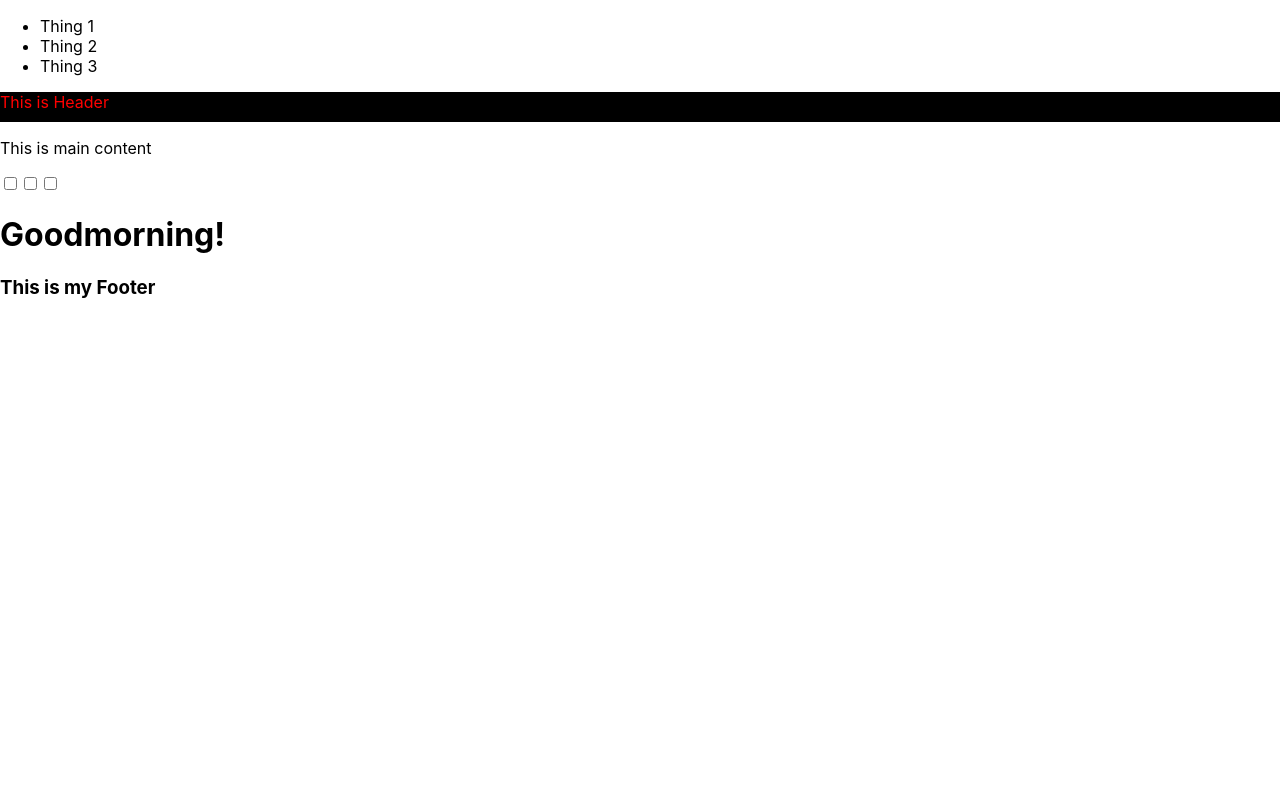
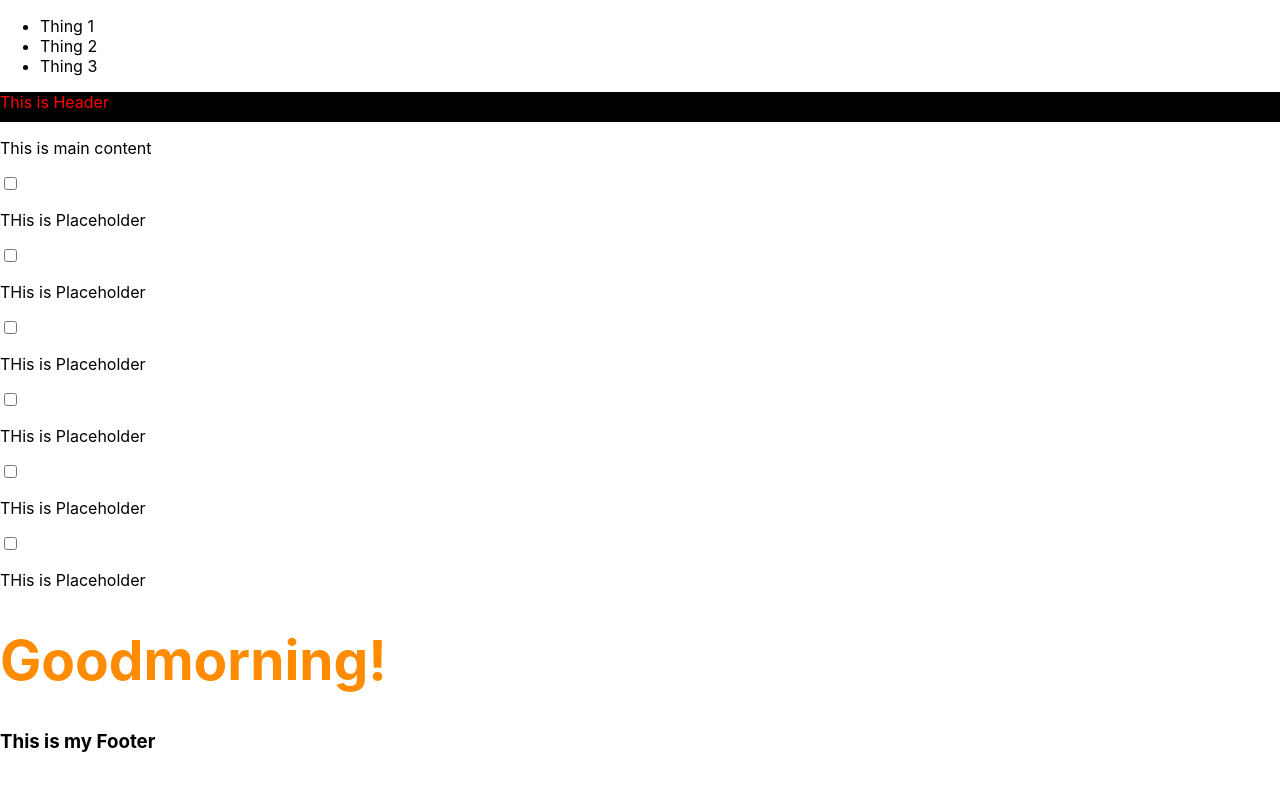
Before and after one commit to ranjitatvu/todoreact, a React (Create React App) app: page / in a window 1280 px wide. Shown: the top 790 px of the page. Built offline with nearby package versions, Linux system fonts and the light colour scheme.

Commit message:
changes in maincontent

```diff
--- a/src/components/App.js
+++ b/src/components/App.js
@@ -2,6 +2,7 @@ import React from 'react'
 import Footer from "./Footer"
 import MainContent from "./MainContent"
 import Header from "./Header"
+
 function App (){
   return(
    <div>
--- a/src/components/MainContent.js
+++ b/src/components/MainContent.js
@@ -1,4 +1,5 @@
 import React from "react"
+import TodoItem from "./TodoItem"
 function MainContent(){
 
     const date = new Date()
@@ -13,13 +14,19 @@ function MainContent(){
         timeOfDay = "night"
     }
 
+    const styles ={
+        color:"#FF8C00",
+        backroundColor:"rebeccapurple",
+        fontSize:55
+    }
+
     return(
         <div>
         <p>This is main content</p>
-        <input type="checkbox" />
-        <input type="checkbox" />
-        <input type="checkbox" />
-        <h1>Good{timeOfDay}!</h1>
+
+        <TodoItem />
+        <TodoItem />
+        <h1 style={styles}>Good{timeOfDay}!</h1>
         </div>
     )
 }
--- /dev/null
+++ b/src/components/TodoItem.js
@@ -0,0 +1,16 @@
+import React from 'react'
+
+function TodoItem(){
+    return(
+        <div>
+        <input type="checkbox" />
+        <p>THis is Placeholder</p>
+        <input type="checkbox" />
+        <p>THis is Placeholder</p>
+        <input type="checkbox" />
+        <p>THis is Placeholder</p>
+        </div>
+    )
+}
+
+export default TodoItem
```
